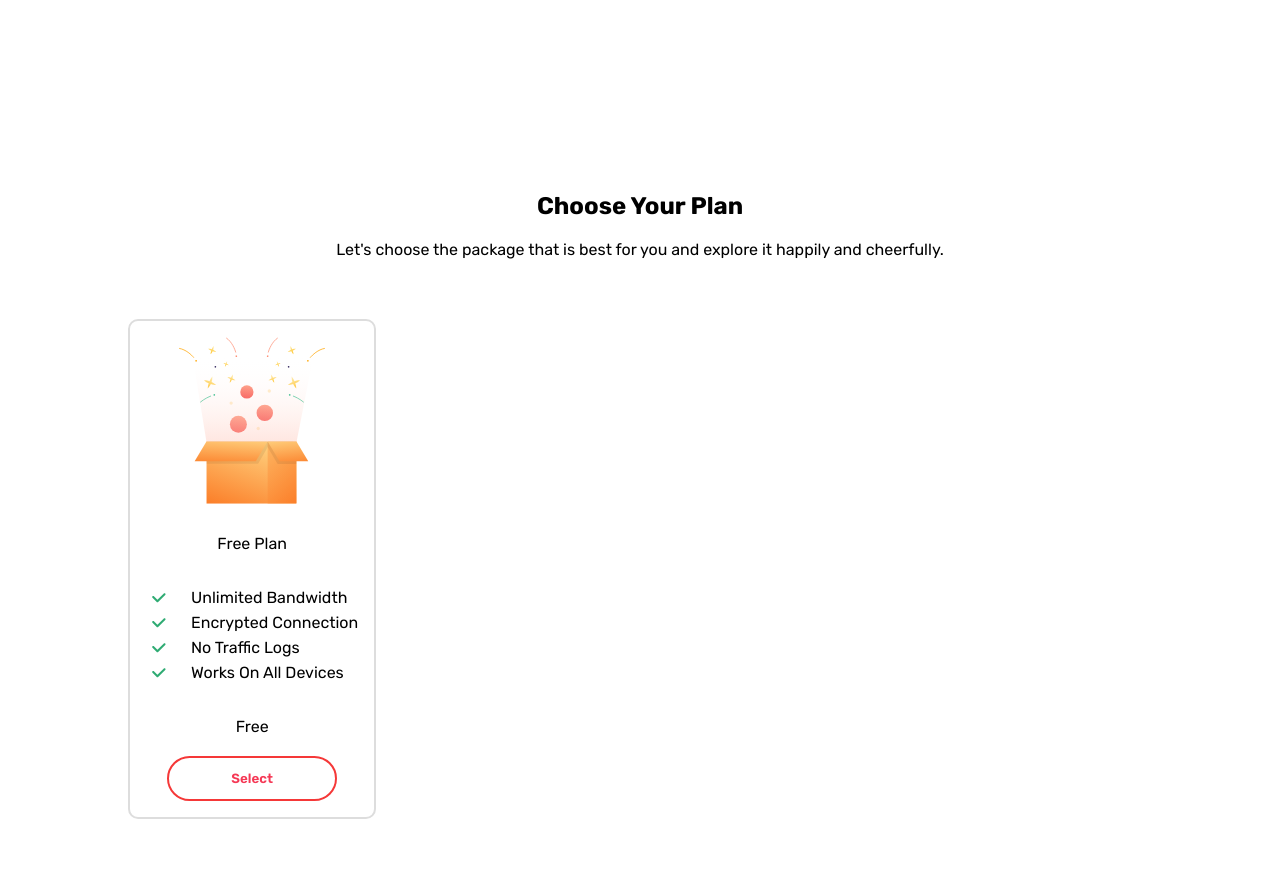
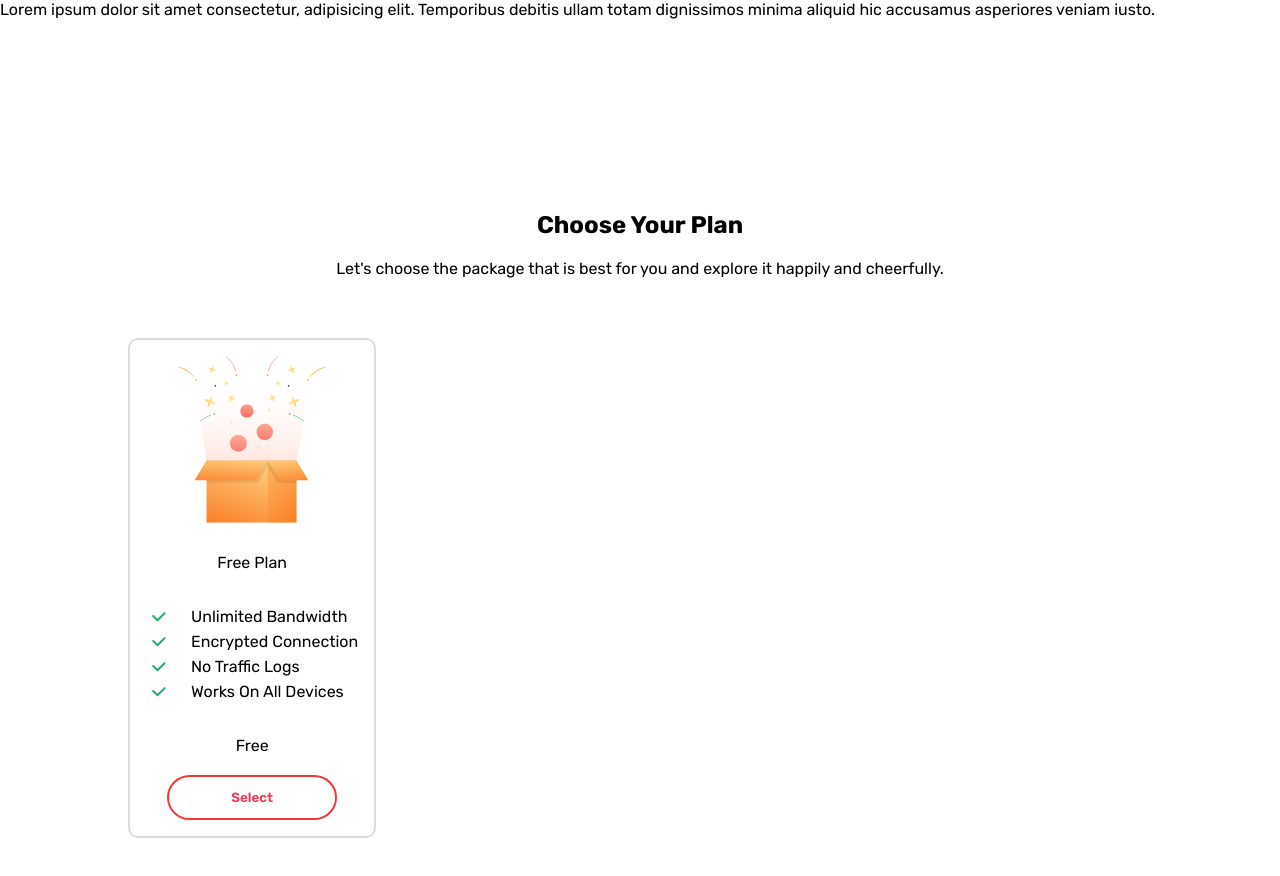
Before and after one commit to vivekbhatt07/LearnGit, a plain HTML site: page index.html in a window 1280 px wide. Drawn offline with Linux system fonts and the light colour scheme.

Commit message:
header initial commit

```diff
--- a/index.html
+++ b/index.html
@@ -9,7 +9,9 @@
   </head>
   <body>
     <nav></nav>
-    <header></header>
+    <header>
+   <div class="hero-section">Lorem ipsum dolor sit amet consectetur, adipisicing elit. Temporibus debitis ullam totam dignissimos minima aliquid hic accusamus asperiores veniam iusto.</div>
+    </header>
     <main>
       <section></section>
       <section class="select-card-section">
```
